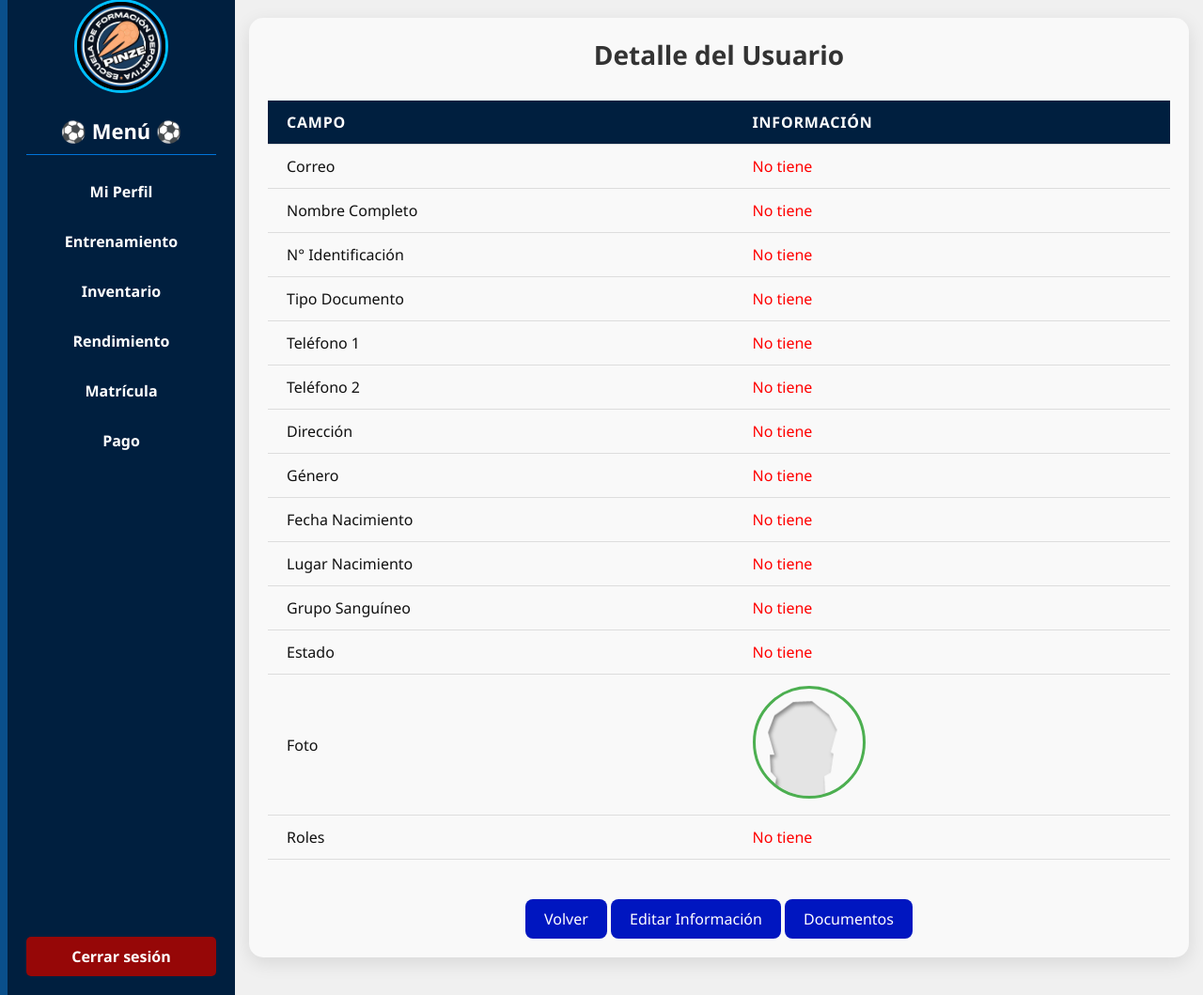
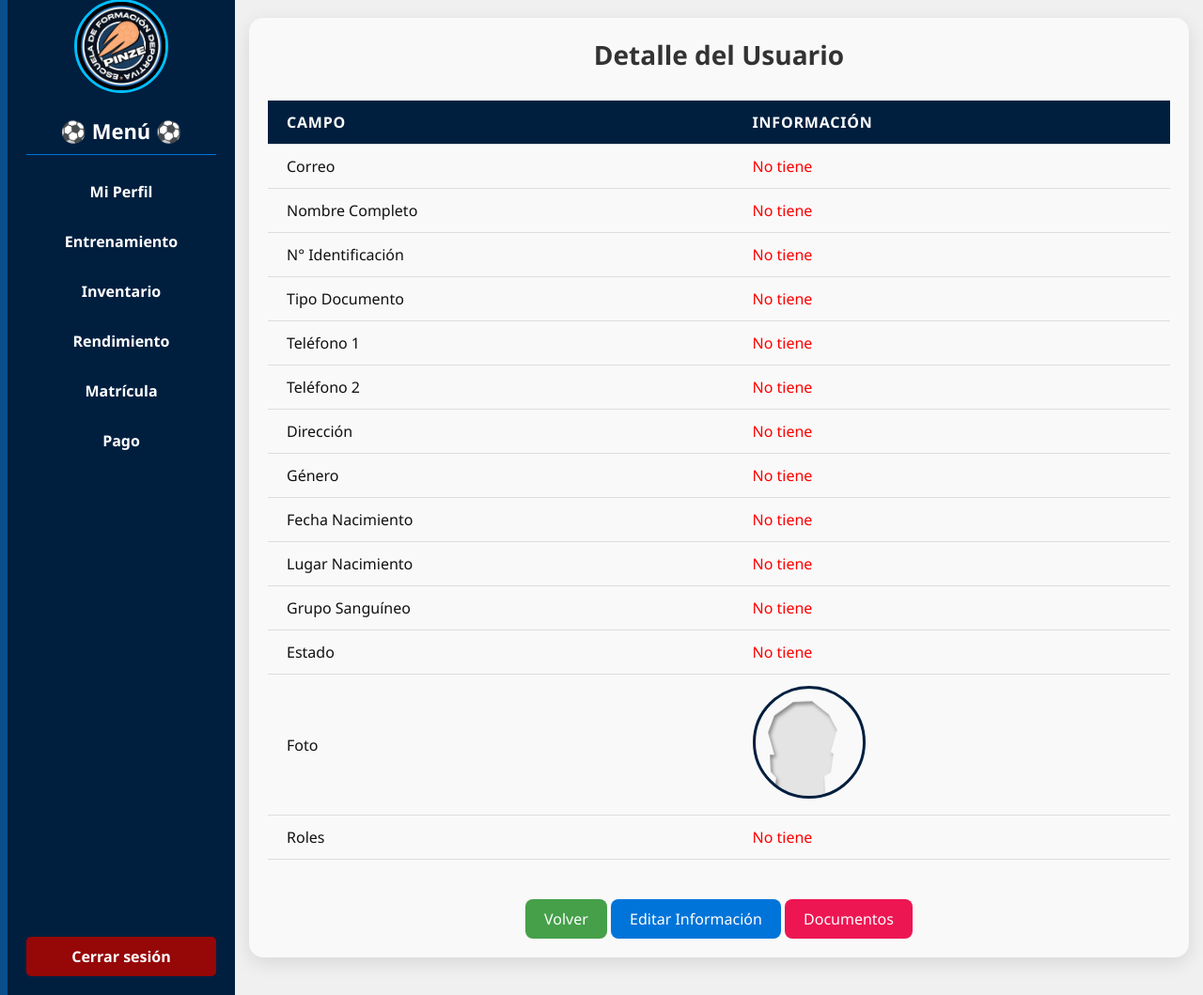
Before and after one commit to jusaza/Codegol_Django, a Django app: template Codegol/usuario/templates/usuarios/especifica.html in a window 1280 px wide. Shown: the part 21-1080 px from the top of the page at 94% size. Run offline with Django 5.2, Linux system fonts and the light colour scheme; the template is opened without the code that fills it, so the values that code supplies are empty.

Commit message:
actualizacion estilos especifica usuarios

```diff
--- a/Codegol/codegol/static/css/especifica.css
+++ b/Codegol/codegol/static/css/especifica.css
@@ -55,7 +55,7 @@
     height: 120px;
     object-fit: cover;
     border-radius: 50%;
-    border: 3px solid #4CAF50;
+    border: 3px solid #001f3f;
 }
 
 /* Botón volver */
@@ -63,15 +63,33 @@
     display: inline-block;
     margin-top: 20px;
     padding: 10px 20px;
-    background-color: #0016c0;
+    background-color: #45a049;
     color: white;
     text-decoration: none;
     border-radius: 8px;
     transition: background-color 0.3s ease;
 }
 
-.btn-volver:hover {
-    background-color: #45a049;
+.btn-editar {
+    display: inline-block;
+    margin-top: 20px;
+    padding: 10px 20px;
+    background-color: #0074d9;
+    color: white;
+    text-decoration: none;
+    border-radius: 8px;
+    transition: background-color 0.3s ease;
+}
+
+.btn-documentos {
+    display: inline-block;
+    margin-top: 20px;
+    padding: 10px 20px;
+    background-color: #ed1653;
+    color: white;
+    text-decoration: none;
+    border-radius: 8px;
+    transition: background-color 0.3s ease;
 }
 
 /* Responsive para móviles */
--- a/Codegol/usuario/templates/usuarios/especifica.html
+++ b/Codegol/usuario/templates/usuarios/especifica.html
@@ -164,7 +164,7 @@
     </div>
     <br>
     <a href="{% url 'usuario' %}" class="btn-volver">Volver</a>
-    <a href="{% url 'editar_usuario' usuario.id_usuario %}" class="btn-volver">Editar Información</a>
-    <a href="{% url 'documentos' usuario.id_usuario %}" class="btn-volver">Documentos</a>
+    <a href="{% url 'editar_usuario' usuario.id_usuario %}" class="btn-editar">Editar Información</a>
+    <a href="{% url 'documentos' usuario.id_usuario %}" class="btn-documentos">Documentos</a>
 </div>
 {% endblock %}
```
